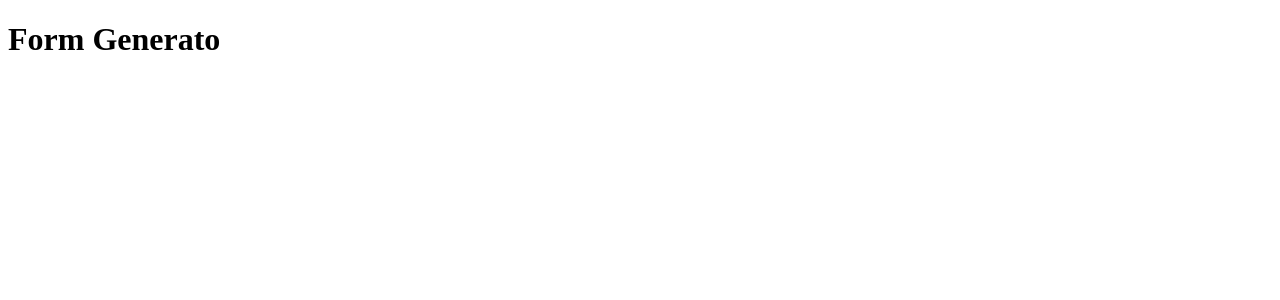
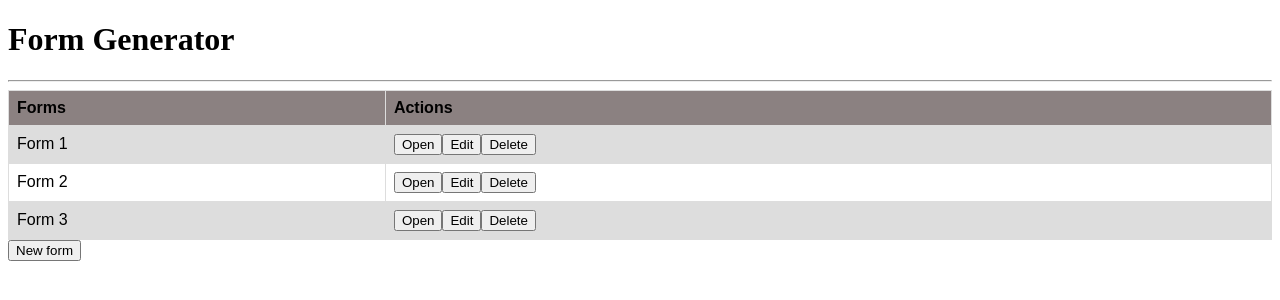
Before and after one commit to arnaumu/Form-Generator, a plain HTML site: page index.html in a window 1280 px wide. Drawn offline with Linux system fonts and the light colour scheme.

Commit message:
Base Code + aesthetic menu

```diff
--- a/css/styles.css
+++ b/css/styles.css
@@ -1,7 +1,24 @@
-h1 {
-    color: #009;
-    font-size: 1em;
-    margin-bottom: .3em;
-    text-align: center;
-    text-decoration: underline;
+table {
+    font-family: arial, sans-serif;
+    border-collapse: collapse;
+    width: 100%;
 }
+
+td,
+th {
+    border: 1px solid #dddddd;
+    text-align: left;
+    padding: 8px;
+}
+
+tr:nth-child(even) {
+    background-color: #dddddd;
+}
+
+.tableHead {
+    background-color: #8b8181
+}
+
+.invisible {
+    display: none;
+}
--- a/index.html
+++ b/index.html
@@ -5,11 +5,55 @@
     <meta charset="UTF-8">
     <meta http-equiv="X-UA-Compatible" content="IE=edge">
     <meta name="viewport" content="width=device-width, initial-scale=1.0">
-    <title>Form Generato</title>
+    <link rel="stylesheet" href="../css/styles.css">
+    <script src="../js/formGenerator.js"></script>
+    <title>Form Generator</title>
 </head>
 
 <body>
-    <h1>Form Generato</h1>
+
+    <div class="outerDiv">
+        <div class="mainDiv">
+            <h1>Form Generator</h1>
+            <hr>
+            <div id="tableMenu" class="formTableListDiv ">
+                <table>
+                    <tr class="tableHead">
+                        <th>Forms</th>
+                        <th>Actions</th>
+                    </tr>
+                    <tr>
+                        <td>Form 1</td>
+                        <td> <button type="button" class="createButton">Open</button><button type="button" class="createButton">Edit</button><button type="button" class="createButton">Delete</button></td>
+                    </tr>
+                    <tr>
+                        <td>Form 2</td>
+                        <td> <button type="button" class="createButton">Open</button><button type="button" class="createButton">Edit</button><button type="button" class="createButton">Delete</button></td>
+                    </tr>
+                    <tr>
+                        <td>Form 3</td>
+                        <td> <button type="button" class="createButton">Open</button><button type="button" class="createButton">Edit</button><button type="button" class="createButton">Delete</button></td>
+                    </tr>
+
+                </table>
+            </div>
+            <div class="newFormDiv invisible" id="divNewForm">
+                <h3>New Form</h3>
+
+            </div>
+            <div class="buttonsDiv">
+                <div class="invisible" id="buttonsNewForm">
+                    <button type="button" class="cancelButton" id="cancelButton" onclick="cancel()">Cancel</button>
+                    <button type="button" class="saveNewButton" id="saveNewButton" onclick="saveNewForm()">Save New Form</button>
+
+                </div>
+                <div id="buttonsMenuForm">
+                    <button type="button" class="createButton" id="newFormButton" onclick="newForm()">New form</button>
+                </div>
+            </div>
+        </div>
+    </div>
+
 
 </body>
 
--- /dev/null
+++ b/js/formGenerator.js
@@ -0,0 +1,17 @@
+function newForm() {
+    document.getElementById("buttonsMenuForm").classList.toggle("invisible");
+    document.getElementById("tableMenu").classList.toggle("invisible");
+    document.getElementById("buttonsNewForm").classList.toggle("invisible");
+    document.getElementById("divNewForm").classList.toggle("invisible")
+}
+
+function cancel() {
+    document.getElementById("buttonsNewForm").classList.toggle("invisible");
+    document.getElementById("buttonsMenuForm").classList.toggle("invisible");
+    document.getElementById("tableMenu").classList.toggle("invisible");
+    document.getElementById("divNewForm").classList.toggle("invisible")
+}
+
+function saveNewForm() {
+    console.log("New from save");
+}
--- a/js/index.js
+++ /dev/null
@@ -1 +0,0 @@
-console.log("Hello world!")
```
